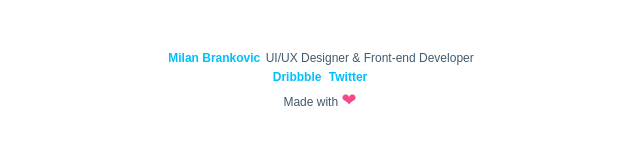
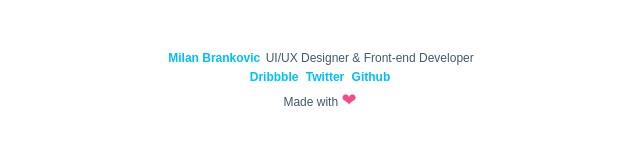
Before and after one commit to millanbrankovic/custom-inputs, a plain HTML site: page index.html in a window 1280 px wide. Shown: the part 1084-1228 px from the top of the page, 320-960 px from the left. Drawn offline with Linux system fonts and the light colour scheme; a web font is replaced by a local one.

Commit message:
Update index.html

```diff
--- a/index.html
+++ b/index.html
@@ -132,6 +132,9 @@
                     <a href="https://twitter.com/millanbrankovic" target="_blank" title="Follow me on Twitter">
                         Twitter
                     </a>
+                    <a href="https://github.com/millanbrankovic" target="_blank" title="Follow me on Github">
+                        Github
+                    </a>
                 </li>
                 <li>
                     Made with <span>&#10084;</span>
```
